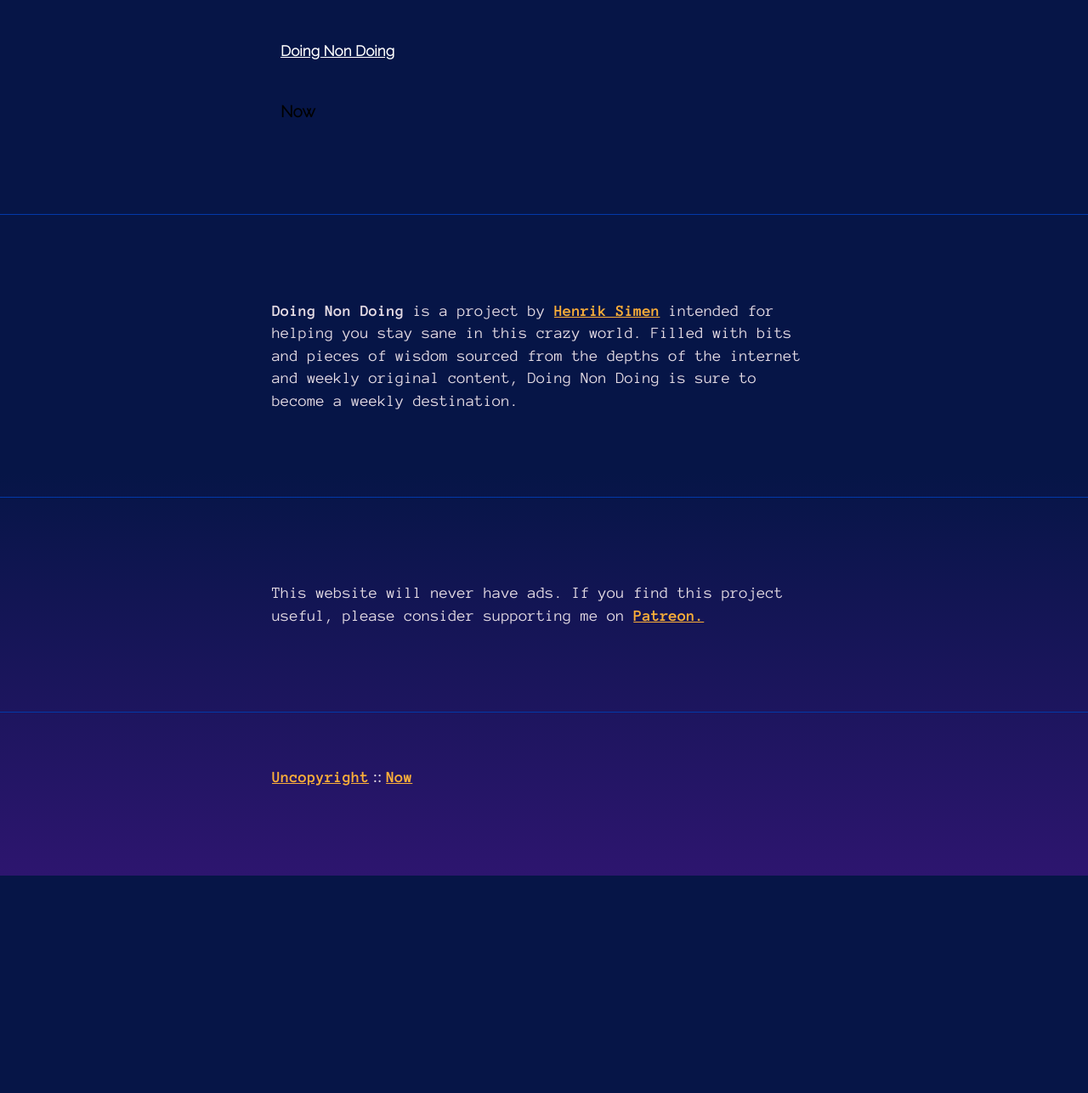
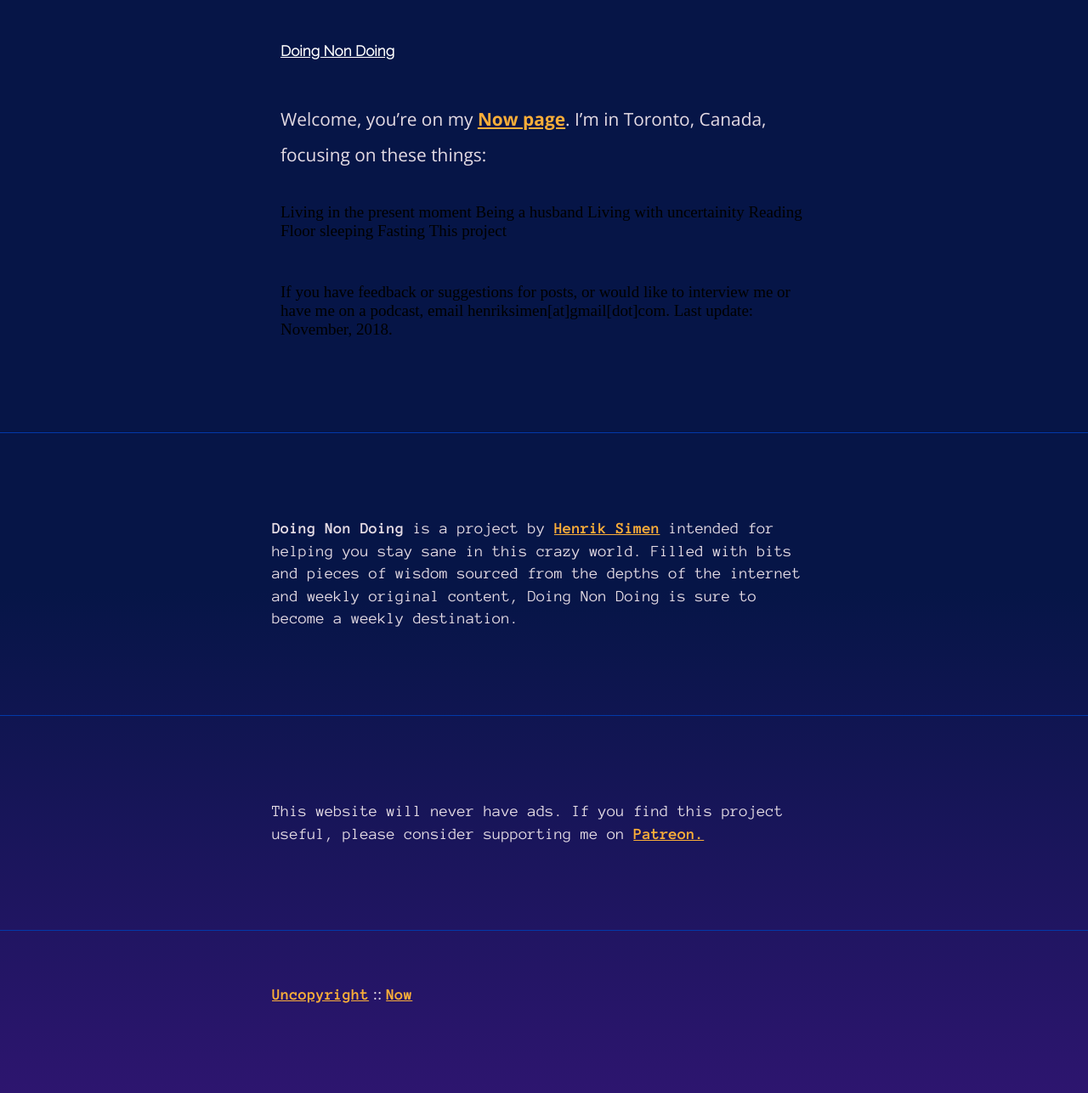
Before and after one commit to HenrikSimen/doing-non-doing, a Jekyll site: the page built from now.html, in a window 1280 px wide. Shown: the whole page at 85% size. Built offline with Jekyll 4.4.1, drawn with Linux system fonts in a browser that asks for light colours; before the commit the page ends 1031 px from its top, so only the background shows below that.

Commit message:
now page

```diff
--- a/now.html
+++ b/now.html
@@ -2,4 +2,18 @@
 layout: default
 ---
 
-<h1>Now</h1>
+<p>Welcome, you’re on my <a href="https://sivers.org/now" target="_blank">Now page</a>. I’m in Toronto, Canada, focusing on these things:</p>
+<ul>
+  <li>Living in the present moment</li>
+  <li>Being a husband</li>
+  <li>Living with uncertainity</li>
+  <li>Reading</li>
+  <li>Floor sleeping</li>
+  <li>Fasting</li>
+  <li>This project</li>
+</ul>
+
+If you have feedback or suggestions for posts, or would like to interview me or have me on a podcast, email
+henriksimen[at]gmail[dot]com.
+
+Last update: November, 2018.
```
